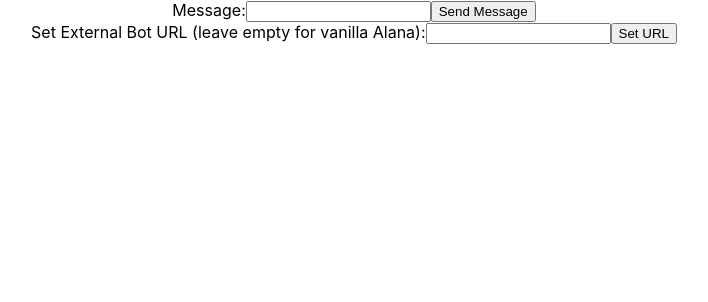
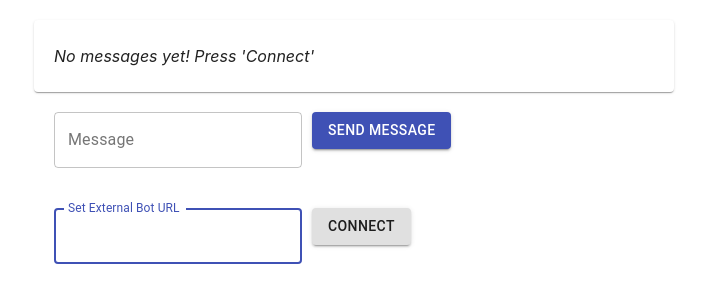
Before and after one commit to pidg3/f21ca-group8, a React (Create React App) app in the folder gui/: page / in a window 1280 px wide. Shown: the top 302 px of the page, without its empty margins (286-994 px from the left). Built offline with nearby package versions, Linux system fonts and the light colour scheme.

Commit message:
Simple GUI design improvements

```diff
--- a/gui/package.json
+++ b/gui/package.json
@@ -3,6 +3,7 @@
   "version": "0.1.0",
   "private": true,
   "dependencies": {
+    "@material-ui/core": "^4.11.3",
     "@testing-library/jest-dom": "^5.11.9",
     "@testing-library/react": "^11.2.5",
     "@testing-library/user-event": "^12.6.3",
--- a/gui/src/App.css
+++ b/gui/src/App.css
@@ -1,38 +1,23 @@
 .App {
-  text-align: center;
+    display: flex;
+    flex-direction: column;
 }
 
-.App-logo {
-  height: 40vmin;
-  pointer-events: none;
+body {
+    max-width: 600px;
+    display: flex;
+    justify-content: center;
+    margin: 0 auto;
 }
 
-@media (prefers-reduced-motion: no-preference) {
-  .App-logo {
-    animation: App-logo-spin infinite 20s linear;
-  }
+.text-submit {
+    margin: 20px;
 }
 
-.App-header {
-  background-color: #282c34;
-  min-height: 100vh;
-  display: flex;
-  flex-direction: column;
-  align-items: center;
-  justify-content: center;
-  font-size: calc(10px + 2vmin);
-  color: white;
+.text-submit-button {
+    margin-left: 10px;
 }
 
-.App-link {
-  color: #61dafb;
+.no-message-info {
+    font-style: italic;
 }
-
-@keyframes App-logo-spin {
-  from {
-    transform: rotate(0deg);
-  }
-  to {
-    transform: rotate(360deg);
-  }
-}
--- a/gui/src/App.js
+++ b/gui/src/App.js
@@ -25,7 +25,7 @@ class App extends React.Component {
   }
 
   appendMessage(message) {
-    this.setState({ serverMessages: [...this.state.serverMessages, message] });
+    this.setState({ serverMessages: [message, ...this.state.serverMessages] });
   }
 
   sendMessage(message) {
--- a/gui/src/BotUrlInput.js
+++ b/gui/src/BotUrlInput.js
@@ -1,4 +1,5 @@
 import React from 'react';
+import { Button, TextField, Paper } from '@material-ui/core';
 
 class BotUrlInput extends React.Component {
     constructor(props) {
@@ -22,14 +23,27 @@ class BotUrlInput extends React.Component {
 
     render() {
         return (
-            <form onSubmit={this.handleSend}>
-                <label>
-                    Set External Bot URL (leave empty for vanilla Alana):
-                    <input type="text" value={this.state.value} onChange={this.handleChange} />
-                </label>
-                <button type="submit" value="Send">
-                    Set URL
-                </button>
+            <form
+                className="text-submit"
+                onSubmit={this.handleSend}
+            >
+                <TextField
+                    value={this.state.value}
+                    autoFocus={true}
+                    id="outlined-multiline-static"
+                    label="Set External Bot URL"
+                    variant="outlined"
+                    onChange={this.handleChange}
+                />
+                <Button
+                    style={{ marginLeft: 10 }}
+                    color="default"
+                    variant="contained"
+                    type="submit"
+                    value="Send"
+                >
+                    Connect
+            </Button>
             </form>
         );
     }
--- a/gui/src/chat/ChatInput.js
+++ b/gui/src/chat/ChatInput.js
@@ -1,4 +1,5 @@
 import React from 'react';
+import { Button, TextField } from '@material-ui/core';
 
 class ChatInput extends React.Component {
     constructor(props) {
@@ -21,14 +22,24 @@ class ChatInput extends React.Component {
 
     render() {
         return (
-            <form onSubmit={this.handleSend}>
-                <label>
-                    Message:
-                    <input type="text" value={this.state.value} onChange={this.handleChange} />
-                </label>
-                <button type="submit" value="Send">
+            <form className="text-submit" onSubmit={this.handleSend}>
+                <TextField
+                    value={this.state.value}
+                    autoFocus={true}
+                    id="outlined-multiline-static"
+                    label="Message"
+                    variant="outlined"
+                    onChange={this.handleChange}
+                />
+                <Button
+                    style={{marginLeft: 10}}
+                    color="primary"
+                    variant="contained"
+                    type="submit"
+                    value="Send"
+                >
                     Send Message
-                </button>
+                </Button>
             </form>
         );
     }
--- a/gui/src/chat/ChatWindow.js
+++ b/gui/src/chat/ChatWindow.js
@@ -1,3 +1,26 @@
+import { Paper } from '@material-ui/core';
+
 export default (props) => {
-    return props.messages.map((msg, idx) => <p key={idx}>{msg}</p>);
+    console.log('chat window props', props)
+    return (
+        <Paper className="chat-window" style={{
+            padding: '10px 20px 10px 20px',
+            marginTop: 20,
+            width: '600px',
+            maxHeight: '600px',
+            overflow: 'auto',
+            display: 'flex',
+            flexDirection: 'column-reverse' // gets scroll bar to stick to bottom
+        }}>
+            {getContent(props.messages)}
+        </Paper>
+    )
 };
+
+const getContent = (messages) => {
+    if (messages !== undefined && messages.length > 0) {
+        return messages.map((msg, idx) => <p key={idx}>{msg}</p>)
+    } else {
+        return <p className="no-message-info">No messages yet! Press 'Connect'</p>
+    }
+}
```
Also changed, not shown: 1 other file (tests, documents, lock files or other folders).
